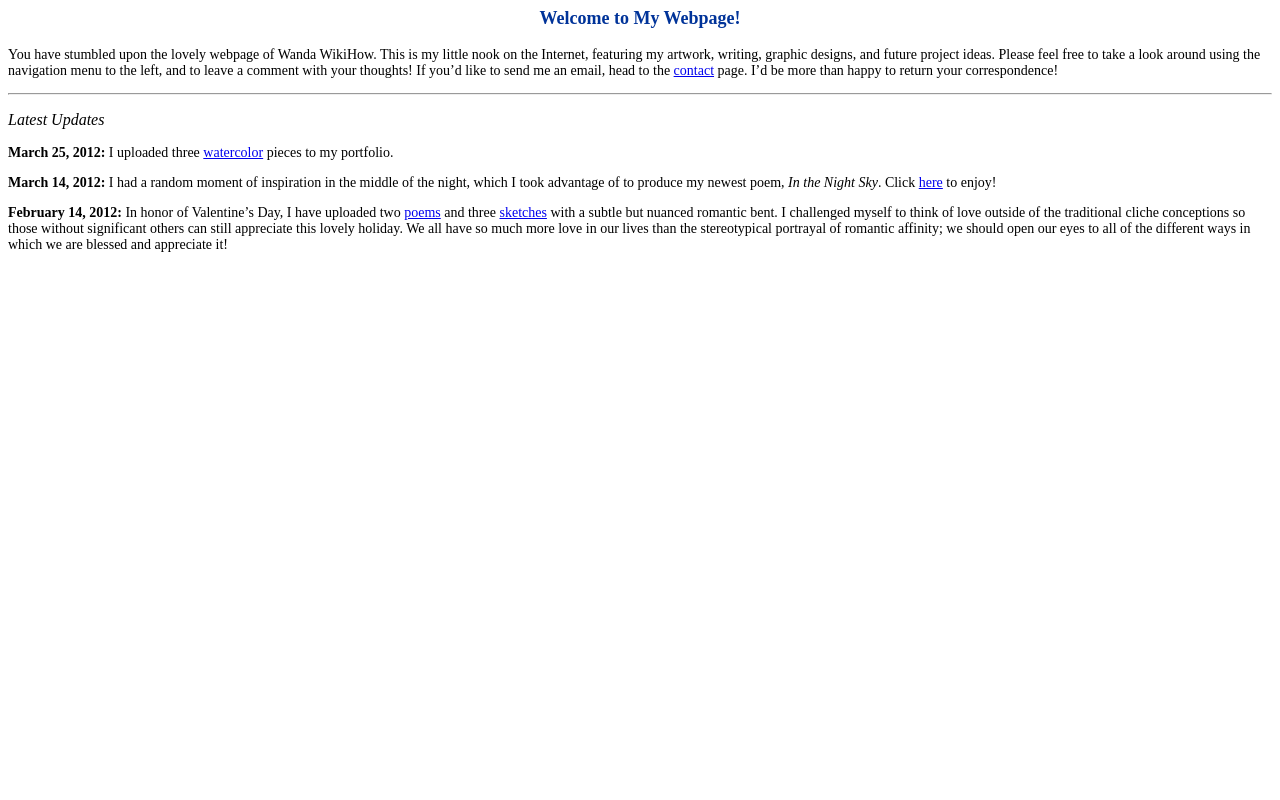
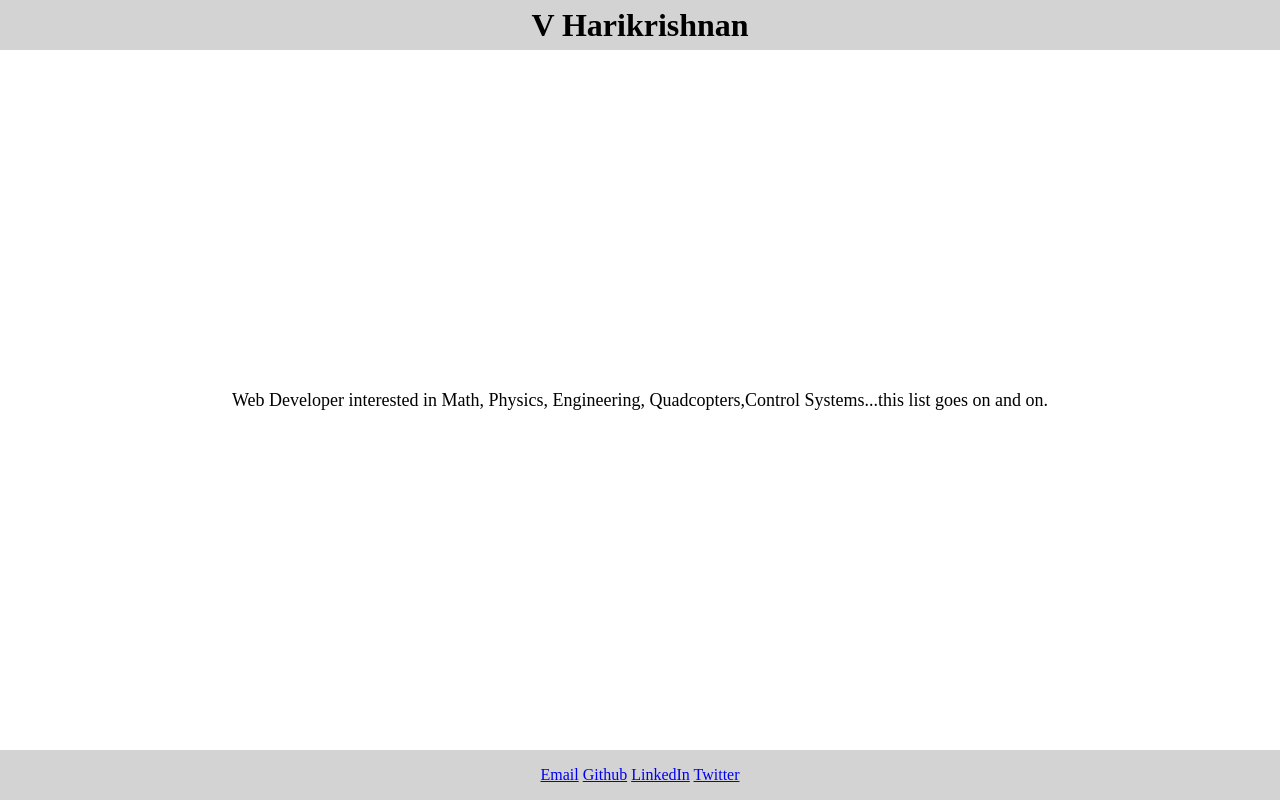
Before and after one commit to hazkaz/hazkaz.github.io, a plain HTML site: page index.html in a window 1280 px wide. Drawn offline with Linux system fonts and the light colour scheme.

Commit message:
Basic grid+flexbox layout

```diff
--- /dev/null
+++ b/index.css
@@ -0,0 +1,33 @@
+body {
+  margin: 0;
+}
+
+.grid-container {
+  display: grid;
+  /* grid-template-columns: 15% 70% 15%; */
+  grid-template-rows: 50px 1fr 50px;
+  height: 100vh;
+  width: 100vw;
+}
+
+.header {
+  background-color: lightgrey;
+}
+
+.footer {
+  background-color: lightgrey;
+}
+
+.main-content {
+  font-size: 18px;
+}
+
+.social-icon {
+  margin-right: 10px;
+}
+
+.flex-centering {
+  display: flex;
+  justify-content: center;
+  align-items: center;
+}
--- a/index.html
+++ b/index.html
@@ -1,27 +1,34 @@
-
-<p style="color:#003399;font-size:18px;font-weight:bold;text-align:center;">Welcome to My
-Webpage!</p>
-<p style=”color:#000;font-size:14px;font-weight:normal;text-align:left;”>You have stumbled
-upon the lovely webpage of Wanda WikiHow. This is my little nook on the Internet, featuring my
-artwork, writing, graphic designs, and future project ideas. Please feel free to take a look around
-using the navigation menu to the left, and to leave a comment with your thoughts! If you’d like to
-send me an email, head to the <a href=”/contactme.html” target=”_blank”>contact</a> page. I’d
-be more than happy to return your correspondence!</p>
-<hr />
-<p style=”color:#454545;font-size:16px;font-weight:normal;font-style:italic;text-align:left;”>Latest
-Updates</p>
-<p style=”color:#000;font-size:14px;font-weight:normal;text-align:left;”>
-<strong>March 25, 2012:</strong> I uploaded three <a href=”/artwork/watercolor.html”
-target=”_blank”>watercolor</a> pieces to my portfolio.</p>
-<p style=”color:#000;font-size:14px;font-weight:normal;text-align:left;”>
-<strong>March 14, 2012:</strong> I had a random moment of inspiration in the middle of the
-night, which I took advantage of to produce my newest poem, <em>In the Night Sky</em>.
-Click <a href=”/writing/poems.html” target=”_blank”>here</a> to enjoy!</p>
-<p style=”color:#000;font-size:14px;font-weight:normal;text-align:left;”>
-<strong>February 14, 2012:</strong> In honor of Valentine’s Day, I have uploaded two
-<a href=”/writing/poems.html” target=”_blank”>poems</a> and three <a href=”/artwork/
-sketches.html” target=”_blank”>sketches</a> with a subtle but nuanced romantic bent. I
-challenged myself to think of love outside of the traditional cliche conceptions so those without
-significant others can still appreciate this lovely holiday. We all have so much more love in our
-lives than the stereotypical portrayal of romantic affinity; we should open our eyes to all of the
-different ways in which we are blessed and appreciate it!</p>
+<!DOCTYPE html>
+<html lang="en">
+  <head>
+    <meta charset="UTF-8" />
+    <meta name="viewport" content="width=device-width, initial-scale=1.0" />
+    <meta http-equiv="X-UA-Compatible" content="ie=edge" />
+    <title>V Harikrishnan</title>
+    <link rel="stylesheet" href="index.css" />
+  </head>
+  <body>
+    <div class="grid-container">
+      <div class="header flex-centering">
+        <h1 class="bio-name">V Harikrishnan</h1>
+      </div>
+      <div class="main-content flex-centering">
+        <div class="bio-text">
+          <p>
+            Web Developer interested in Math, Physics, Engineering,
+            Quadcopters,Control Systems...this list goes on and on.
+          </p>
+        </div>
+      </div>
+      <div class="footer flex-centering">
+        <div class="social">
+          <a href="mailto:harikrishnan527@gmail.com">Email</a>
+          <a href="https://github.com/hazkaz/">Github</a>
+          <a href="www.linkedin.com/in/v-hari-krishnan-39302bb5">LinkedIn</a>
+          <a href="https://twitter.com/Hazkazhaz">Twitter</a>
+        </div>
+      </div>
+    </div>
+    <script src="index.js"></script>
+  </body>
+</html>
--- /dev/null
+++ b/index.js
@@ -0,0 +1 @@
+console.log("javascript seems to work... ");
```
